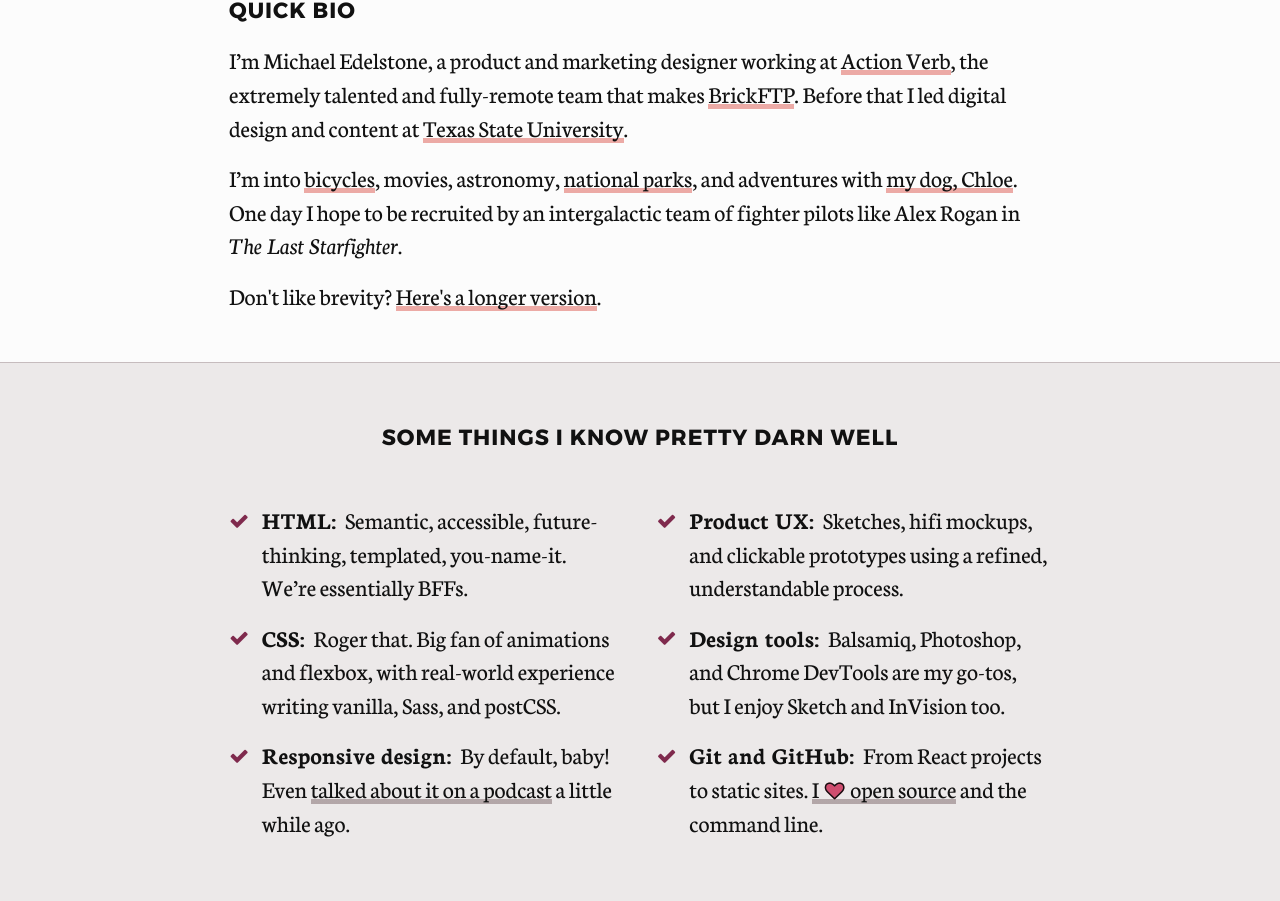
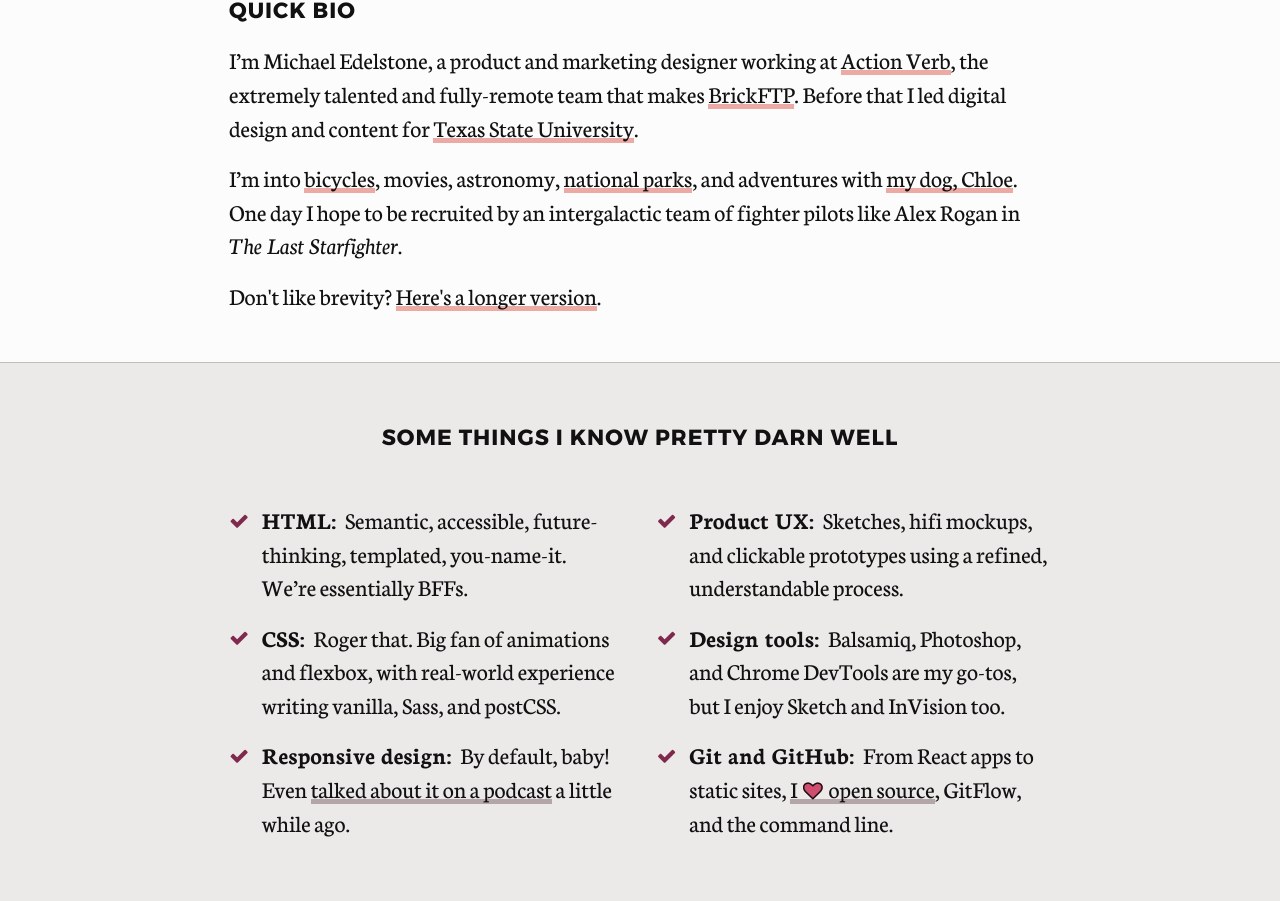
Before and after one commit to edelstone/my-website, a Jekyll site: the page built from about.html, in a window 1280 px wide. Shown: the part 662-1563 px from the top of the page. Built offline with Jekyll 4.4.1, drawn with Linux system fonts in a browser that asks for light colours.

Commit message:
some content changes

```diff
--- a/about.html
+++ b/about.html
@@ -20,7 +20,7 @@ button-next-link: /portfolio
 
 		<div class="text-intro">
 			<h2>Quick bio</h2>
-			<p>I’m Michael Edelstone, a product and marketing designer working at <a href="https://actionverb.com/">Action Verb</a>, the extremely talented and fully-remote team that makes <a href="https://brickftp.com/">BrickFTP</a>. Before that I led digital design and content at <a href="http://umarketing.txstate.edu">Texas State University</a>.</p>
+			<p>I’m Michael Edelstone, a product and marketing designer working at <a href="https://actionverb.com/">Action Verb</a>, the extremely talented and fully-remote team that makes <a href="https://brickftp.com/">BrickFTP</a>. Before that I led digital design and content for <a href="http://umarketing.txstate.edu">Texas State University</a>.</p>
 			<p>I&#8217;m into <a href="https://photos.app.goo.gl/ibakW6gsRauxRT9D3">bicycles</a>, movies, astronomy, <a href="https://drive.google.com/open?id=18UmsEMmCnD-Nw_pzG3fmYnuURfY&usp=sharing">national parks</a>, and adventures with <a href="https://photos.app.goo.gl/NgCfeXFpNXnYUSYD3">my dog, Chloe</a>. One day I hope to be recruited by an intergalactic team of fighter pilots like Alex Rogan in <i>The Last Starfighter</i>.</p>
 			<p>Don't like brevity? <a href="https://edelstone.github.io/">Here's a longer version</a>.</p>
 		</div>
@@ -39,7 +39,7 @@ button-next-link: /portfolio
 					<ul class="important-updates fa-ul">
 						<li><i class="fa-li fa fa-check"></i><span class="inline-header"> Product UX:</span> Sketches, hifi mockups, and clickable prototypes using a refined, understandable process.</li>
 						<li><i class="fa-li fa fa-check"></i><span class="inline-header">Design tools:</span> Balsamiq, Photoshop, and Chrome DevTools are my go-tos, but I enjoy Sketch and InVision too.</li>
-						<li><i class="fa-li fa fa-check"></i><span class="inline-header">Git and GitHub:</span> From React projects to static sites. <a href="https://github.com/edelstone">I <span class="fa-stack fa-lg fa-inline"><i style="color: #cf4d6f;" class="fa fa-heart fa-stack-1x"></i><i class="fa fa-heart-o fa-stack-1x"></i></span> open source</a> and the command line.</li>
+						<li><i class="fa-li fa fa-check"></i><span class="inline-header">Git and GitHub:</span> From React apps to static sites, <a href="https://github.com/edelstone">I <span class="fa-stack fa-lg fa-inline"><i style="color: #cf4d6f;" class="fa fa-heart fa-stack-1x"></i><i class="fa fa-heart-o fa-stack-1x"></i></span> open source</a>, GitFlow, and the command line.</li>
 					</ul>
 				</div>
 			</div>
--- a/index.html
+++ b/index.html
@@ -34,11 +34,11 @@ footer-choices: hide-and-dont-read
 		<div class="constrain multi-layout-2">
 			<div class="icon col col-1">
 				<img src="images/icon-html.svg" alt="Web browser" />
-				<h3>HTML • CSS • Git</h3>
+				<h3>HTML, CSS, &amp; Git</h3>
 			</div>
 			<div class="icon col col-2">
 				<img src="images/icon-writing.svg" alt="Pencil" />
-				<h3>UX • prototyping</h3>
+				<h3>UX &amp; prototyping</h3>
 			</div>
 			<div class="stack icon col col-3">
 				<img src="images/icon-thought.svg" alt="Thought bubble" />
```
